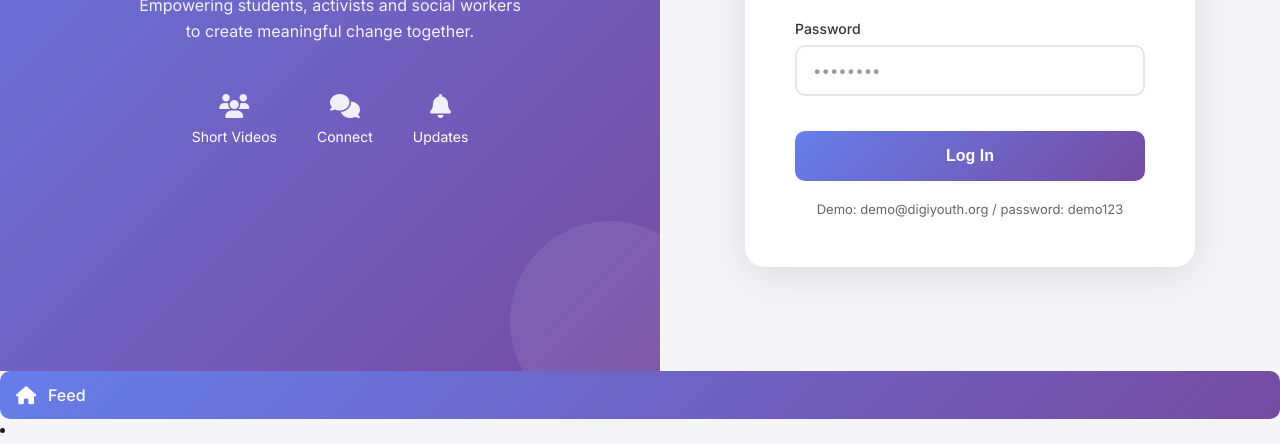
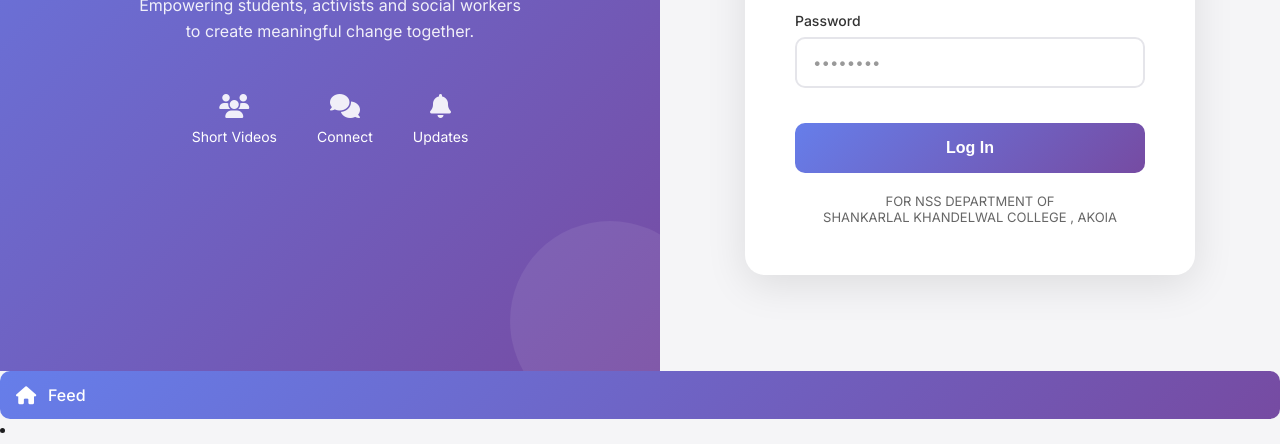
Before and after one commit to Shravanirajvaidya/Digi-Youth, a plain HTML site: page index.html in a window 1280 px wide. Shown: the part 429-873 px from the top of the page. Drawn offline with Linux system fonts and the light colour scheme.

Commit message:
demo removed and name of dept and college is inputed

```diff
--- a/index.html
+++ b/index.html
@@ -993,7 +993,8 @@
                         <input type="password" class="form-input" placeholder="••••••••" id="loginPassword">
                     </div>
                     <button class="submit-btn" onclick="login()">Log In</button>
-                    <p class="demo-info">Demo: demo@digiyouth.org / password: demo123</p>
+                    <p class="demo-info"> FOR NSS DEPARTMENT OF <br>
+					        SHANKARLAL KHANDELWAL COLLEGE , AKOlA</p>
                 </div>
 
                 <!-- Signup Form -->
```
